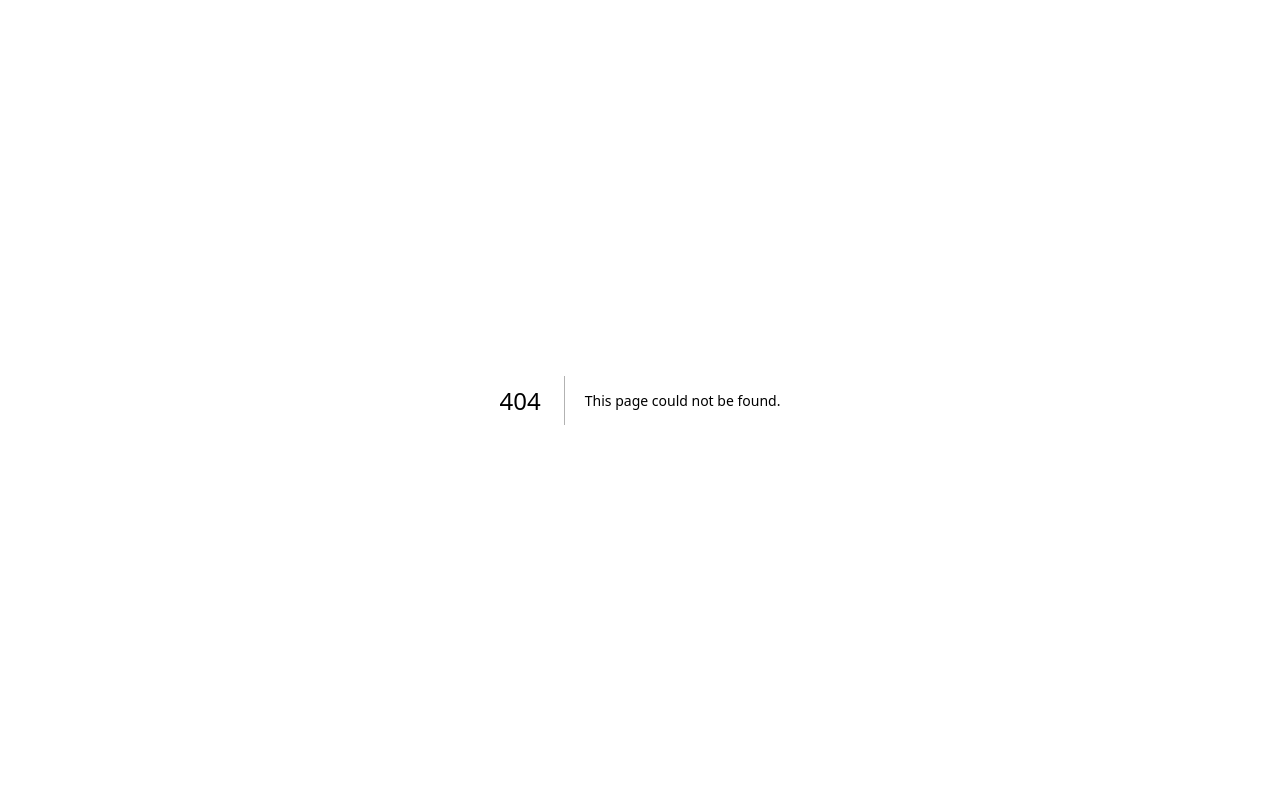
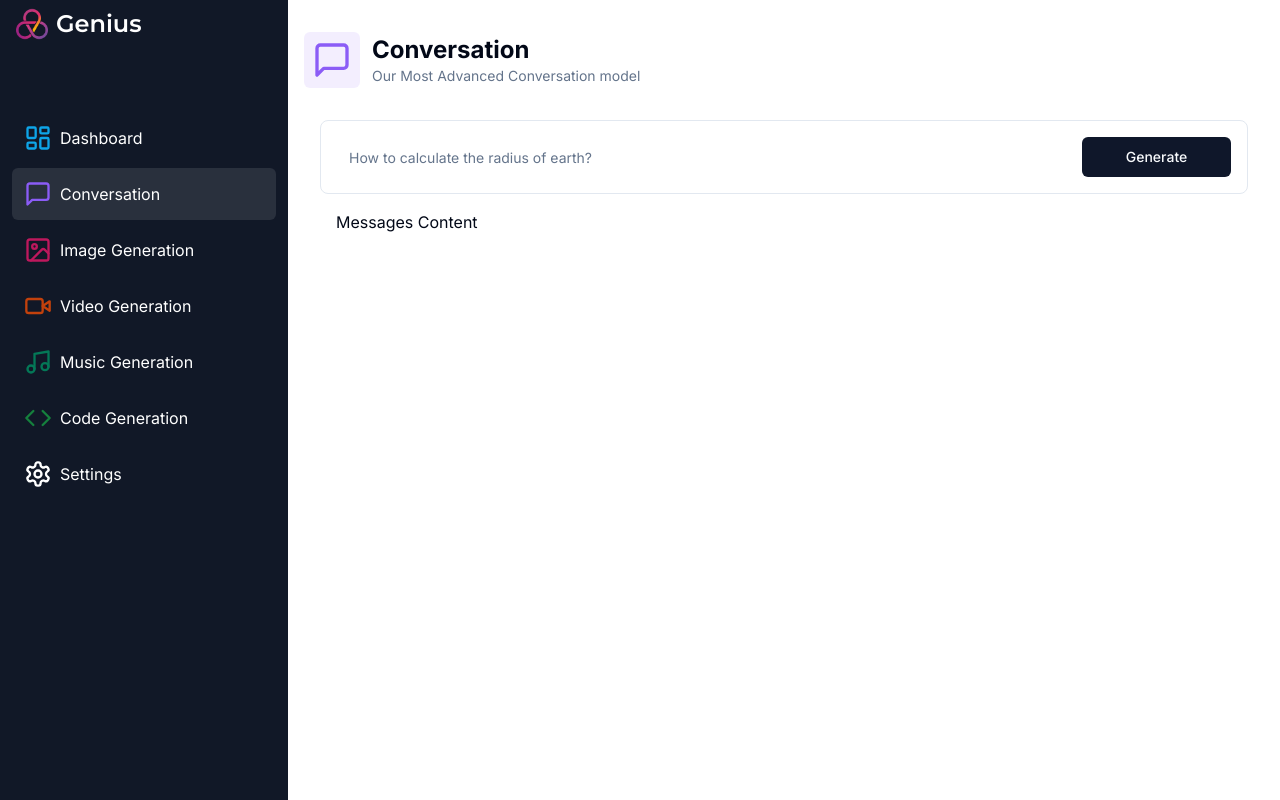
Before and after one commit to nini430/saas-ai-platform, a Next.js app: page /conversation in a window 1280 px wide. Before the commit this address had no page. Built offline with nearby package versions, Linux system fonts and the light colour scheme.

Commit message:
add conversation UI

```diff
--- /dev/null
+++ b/app/(dashboard)/(routes)/conversation/constants.ts
@@ -0,0 +1,5 @@
+import * as z from 'zod';
+
+export const formSchema = z.object({
+  prompt: z.string().min(1, { message: 'Prompt field is required' }),
+});
--- /dev/null
+++ b/app/(dashboard)/(routes)/conversation/page.tsx
@@ -0,0 +1,69 @@
+'use client';
+import * as z from 'zod';
+import { MessageSquare } from 'lucide-react';
+import { useForm } from 'react-hook-form';
+import { zodResolver } from '@hookform/resolvers/zod';
+
+import Heading from '@/components/heading';
+import { formSchema } from './constants';
+import { Form, FormControl, FormField, FormItem } from '@/components/ui/form';
+import { Input } from '@/components/ui/input';
+import { Button } from '@/components/ui/button';
+
+const ConversationPage = () => {
+  const form = useForm<z.infer<typeof formSchema>>({
+    defaultValues: {
+      prompt: '',
+    },
+    resolver: zodResolver(formSchema),
+  });
+
+  const isLoading = form.formState.isSubmitting;
+
+  const onSubmit = async (values: z.infer<typeof formSchema>) => {
+    console.log(values);
+  };
+  return (
+    <div>
+      <Heading
+        title="Conversation"
+        description="Our Most Advanced Conversation model"
+        icon={MessageSquare}
+        iconColor="text-violet-500"
+        bgColor="bg-violet-500/10"
+      />
+      <div className="px-4 md:px-8">
+        <div>
+          <Form {...form}>
+            <form
+              className="p-4 rounded-lg border grid grid-cols-12"
+              noValidate
+              onSubmit={form.handleSubmit(onSubmit)}
+            >
+              <FormField
+                name="prompt"
+                control={form.control}
+                render={({ field }) => (
+                  <FormItem className="col-span-12 lg:col-span-10">
+                    <Input
+                        disabled={isLoading}
+                      className="border-0 outline-none focus-visible:ring-0 focus-visible:ring-transparent"
+                      {...field}
+                      placeholder="How to calculate the radius of earth?"
+                    />
+                  </FormItem>
+                )}
+              />
+              <Button disabled={isLoading} className='col-span-12 lg:col-span-2 w-full '>Generate</Button>
+            </form>
+          </Form>
+        </div>
+        <div className='mt-4 px-4'>
+        Messages Content
+        </div>
+      </div>
+    </div>
+  );
+};
+
+export default ConversationPage;
--- /dev/null
+++ b/components/heading.tsx
@@ -0,0 +1,26 @@
+import { cn } from '@/lib/utils';
+import {LucideIcon} from 'lucide-react'
+
+interface HeadingProps {
+    title:string;
+    description:string;
+    icon:LucideIcon;
+    iconColor?:string;
+    bgColor:string;
+}
+
+const Heading = ({title,description,icon:Icon,iconColor,bgColor}:HeadingProps) => {
+  return (
+    <div className='px-4 flex items-center mb-8 gap-x-3'>
+    <div className={cn('rounded-md p-2',bgColor)}>
+        {<Icon className={cn('w-10 h-10',iconColor)}/>}
+    </div>
+        <div >
+            <h2 className='text-2xl font-bold'>{title}</h2>
+            <p className='text-muted-foreground text-sm'>{description}</p>
+        </div>
+    </div>
+  )
+}
+
+export default Heading
--- /dev/null
+++ b/components/ui/form.tsx
@@ -0,0 +1,176 @@
+import * as React from "react"
+import * as LabelPrimitive from "@radix-ui/react-label"
+import { Slot } from "@radix-ui/react-slot"
+import {
+  Controller,
+  ControllerProps,
+  FieldPath,
+  FieldValues,
+  FormProvider,
+  useFormContext,
+} from "react-hook-form"
+
+import { cn } from "@/lib/utils"
+import { Label } from "@/components/ui/label"
+
+const Form = FormProvider
+
+type FormFieldContextValue<
+  TFieldValues extends FieldValues = FieldValues,
+  TName extends FieldPath<TFieldValues> = FieldPath<TFieldValues>
+> = {
+  name: TName
+}
+
+const FormFieldContext = React.createContext<FormFieldContextValue>(
+  {} as FormFieldContextValue
+)
+
+const FormField = <
+  TFieldValues extends FieldValues = FieldValues,
+  TName extends FieldPath<TFieldValues> = FieldPath<TFieldValues>
+>({
+  ...props
+}: ControllerProps<TFieldValues, TName>) => {
+  return (
+    <FormFieldContext.Provider value={{ name: props.name }}>
+      <Controller {...props} />
+    </FormFieldContext.Provider>
+  )
+}
+
+const useFormField = () => {
+  const fieldContext = React.useContext(FormFieldContext)
+  const itemContext = React.useContext(FormItemContext)
+  const { getFieldState, formState } = useFormContext()
+
+  const fieldState = getFieldState(fieldContext.name, formState)
+
+  if (!fieldContext) {
+    throw new Error("useFormField should be used within <FormField>")
+  }
+
+  const { id } = itemContext
+
+  return {
+    id,
+    name: fieldContext.name,
+    formItemId: `${id}-form-item`,
+    formDescriptionId: `${id}-form-item-description`,
+    formMessageId: `${id}-form-item-message`,
+    ...fieldState,
+  }
+}
+
+type FormItemContextValue = {
+  id: string
+}
+
+const FormItemContext = React.createContext<FormItemContextValue>(
+  {} as FormItemContextValue
+)
+
+const FormItem = React.forwardRef<
+  HTMLDivElement,
+  React.HTMLAttributes<HTMLDivElement>
+>(({ className, ...props }, ref) => {
+  const id = React.useId()
+
+  return (
+    <FormItemContext.Provider value={{ id }}>
+      <div ref={ref} className={cn("space-y-2", className)} {...props} />
+    </FormItemContext.Provider>
+  )
+})
+FormItem.displayName = "FormItem"
+
+const FormLabel = React.forwardRef<
+  React.ElementRef<typeof LabelPrimitive.Root>,
+  React.ComponentPropsWithoutRef<typeof LabelPrimitive.Root>
+>(({ className, ...props }, ref) => {
+  const { error, formItemId } = useFormField()
+
+  return (
+    <Label
+      ref={ref}
+      className={cn(error && "text-destructive", className)}
+      htmlFor={formItemId}
+      {...props}
+    />
+  )
+})
+FormLabel.displayName = "FormLabel"
+
+const FormControl = React.forwardRef<
+  React.ElementRef<typeof Slot>,
+  React.ComponentPropsWithoutRef<typeof Slot>
+>(({ ...props }, ref) => {
+  const { error, formItemId, formDescriptionId, formMessageId } = useFormField()
+
+  return (
+    <Slot
+      ref={ref}
+      id={formItemId}
+      aria-describedby={
+        !error
+          ? `${formDescriptionId}`
+          : `${formDescriptionId} ${formMessageId}`
+      }
+      aria-invalid={!!error}
+      {...props}
+    />
+  )
+})
+FormControl.displayName = "FormControl"
+
+const FormDescription = React.forwardRef<
+  HTMLParagraphElement,
+  React.HTMLAttributes<HTMLParagraphElement>
+>(({ className, ...props }, ref) => {
+  const { formDescriptionId } = useFormField()
+
+  return (
+    <p
+      ref={ref}
+      id={formDescriptionId}
+      className={cn("text-sm text-muted-foreground", className)}
+      {...props}
+    />
+  )
+})
+FormDescription.displayName = "FormDescription"
+
+const FormMessage = React.forwardRef<
+  HTMLParagraphElement,
+  React.HTMLAttributes<HTMLParagraphElement>
+>(({ className, children, ...props }, ref) => {
+  const { error, formMessageId } = useFormField()
+  const body = error ? String(error?.message) : children
+
+  if (!body) {
+    return null
+  }
+
+  return (
+    <p
+      ref={ref}
+      id={formMessageId}
+      className={cn("text-sm font-medium text-destructive", className)}
+      {...props}
+    >
+      {body}
+    </p>
+  )
+})
+FormMessage.displayName = "FormMessage"
+
+export {
+  useFormField,
+  Form,
+  FormItem,
+  FormLabel,
+  FormControl,
+  FormDescription,
+  FormMessage,
+  FormField,
+}
--- /dev/null
+++ b/components/ui/input.tsx
@@ -0,0 +1,25 @@
+import * as React from "react"
+
+import { cn } from "@/lib/utils"
+
+export interface InputProps
+  extends React.InputHTMLAttributes<HTMLInputElement> {}
+
+const Input = React.forwardRef<HTMLInputElement, InputProps>(
+  ({ className, type, ...props }, ref) => {
+    return (
+      <input
+        type={type}
+        className={cn(
+          "flex h-10 w-full rounded-md border border-input bg-background px-3 py-2 text-sm ring-offset-background file:border-0 file:bg-transparent file:text-sm file:font-medium placeholder:text-muted-foreground focus-visible:outline-none focus-visible:ring-2 focus-visible:ring-ring focus-visible:ring-offset-2 disabled:cursor-not-allowed disabled:opacity-50",
+          className
+        )}
+        ref={ref}
+        {...props}
+      />
+    )
+  }
+)
+Input.displayName = "Input"
+
+export { Input }
--- /dev/null
+++ b/components/ui/label.tsx
@@ -0,0 +1,26 @@
+"use client"
+
+import * as React from "react"
+import * as LabelPrimitive from "@radix-ui/react-label"
+import { cva, type VariantProps } from "class-variance-authority"
+
+import { cn } from "@/lib/utils"
+
+const labelVariants = cva(
+  "text-sm font-medium leading-none peer-disabled:cursor-not-allowed peer-disabled:opacity-70"
+)
+
+const Label = React.forwardRef<
+  React.ElementRef<typeof LabelPrimitive.Root>,
+  React.ComponentPropsWithoutRef<typeof LabelPrimitive.Root> &
+    VariantProps<typeof labelVariants>
+>(({ className, ...props }, ref) => (
+  <LabelPrimitive.Root
+    ref={ref}
+    className={cn(labelVariants(), className)}
+    {...props}
+  />
+))
+Label.displayName = LabelPrimitive.Root.displayName
+
+export { Label }
--- a/package.json
+++ b/package.json
@@ -10,7 +10,9 @@
   },
   "dependencies": {
     "@clerk/nextjs": "^4.23.5",
+    "@hookform/resolvers": "^3.3.1",
     "@radix-ui/react-dialog": "^1.0.4",
+    "@radix-ui/react-label": "^2.0.2",
     "@radix-ui/react-slot": "^1.0.2",
     "@types/node": "20.5.9",
     "@types/react": "18.2.21",
@@ -25,9 +27,11 @@
     "postcss": "8.4.29",
     "react": "18.2.0",
     "react-dom": "18.2.0",
+    "react-hook-form": "^7.46.1",
     "tailwind-merge": "^1.14.0",
     "tailwindcss": "3.3.3",
     "tailwindcss-animate": "^1.0.7",
-    "typescript": "5.2.2"
+    "typescript": "5.2.2",
+    "zod": "^3.22.2"
   }
 }
```
Also changed, not shown: 1 other file (tests, documents, lock files or other folders).
